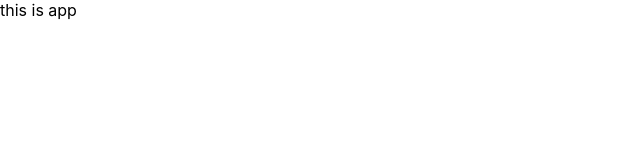
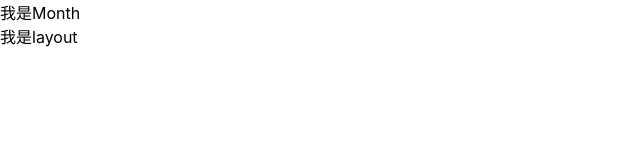
Before and after one commit to llmc0463/react_learn, a React (Create React App) app: page /month in a window 1280 px wide. Shown: the top 160 px of the page, without its empty margins (0-640 px from the left). Built offline with nearby package versions, Linux system fonts and the light colour scheme.

Commit message:
整体路由配置

```diff
--- a/src/index.js
+++ b/src/index.js
@@ -1,9 +1,11 @@
 import React from 'react';
 import ReactDOM from 'react-dom/client';
 import './index.css';
-import App from './App';
+// import App from './App';
+import { RouterProvider } from 'react-router-dom';
+import router from './router';
 
 const root = ReactDOM.createRoot(document.getElementById('root'));
 root.render(
-    <App />
+    <RouterProvider router={router} />
 );
--- /dev/null
+++ b/src/pages/Layout/index.js
@@ -0,0 +1,10 @@
+import { Outlet } from "react-router-dom"
+const Layout = ()=>{
+    return(
+      <div>
+        <Outlet />
+        我是layout
+      </div>
+    )
+}
+export default Layout
--- /dev/null
+++ b/src/pages/Month/index.js
@@ -0,0 +1,6 @@
+const Month = ()=>{
+  return(
+    <div>我是Month</div>
+  )
+}
+export default Month
--- /dev/null
+++ b/src/pages/New/index.js
@@ -0,0 +1,6 @@
+const New = ()=>{
+  return(
+    <div>我是New</div>
+  )
+}
+export default New
--- /dev/null
+++ b/src/pages/Year/index.js
@@ -0,0 +1,6 @@
+const Year = ()=>{
+  return(
+    <div>我是Year</div>
+  )
+}
+export default Year
--- /dev/null
+++ b/src/router/index.js
@@ -0,0 +1,27 @@
+//创建路由实例 绑定path和component（element）
+import Layout from "@/pages/Layout";
+import Month from "@/pages/Month";
+import New from "@/pages/New";
+import Year from "@/pages/Year";
+import { createBrowserRouter } from "react-router-dom";
+const router = createBrowserRouter([
+  {
+    path:'/',
+    element:<Layout/>,
+    children:[
+      {
+        path:'month',
+        element:<Month/>
+      },
+      {
+        path:'year',
+        element:<Year/>
+      }
+    ]
+  },
+  {
+    path:'/new',
+    element:<New/>
+  }
+])
+export default router
```
Also changed, not shown: jsconfig.json (+7 -5 lines).
